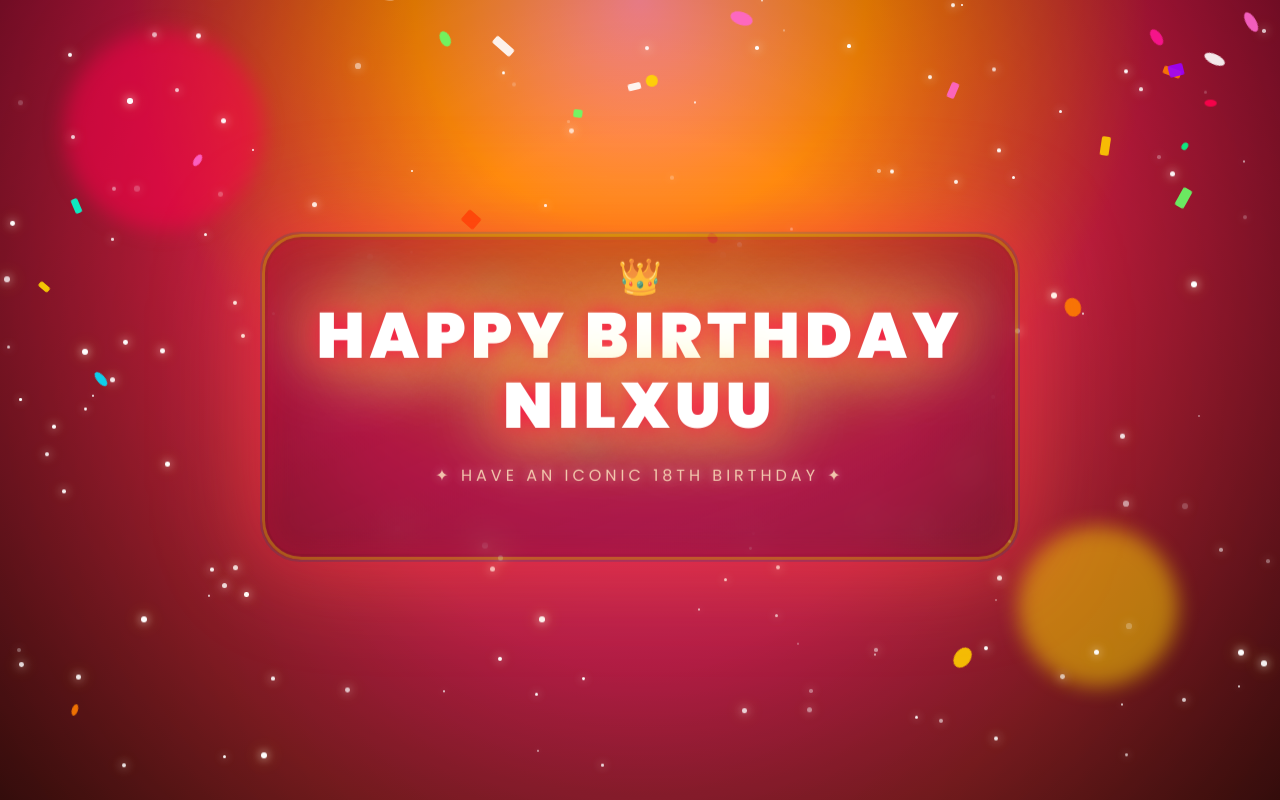
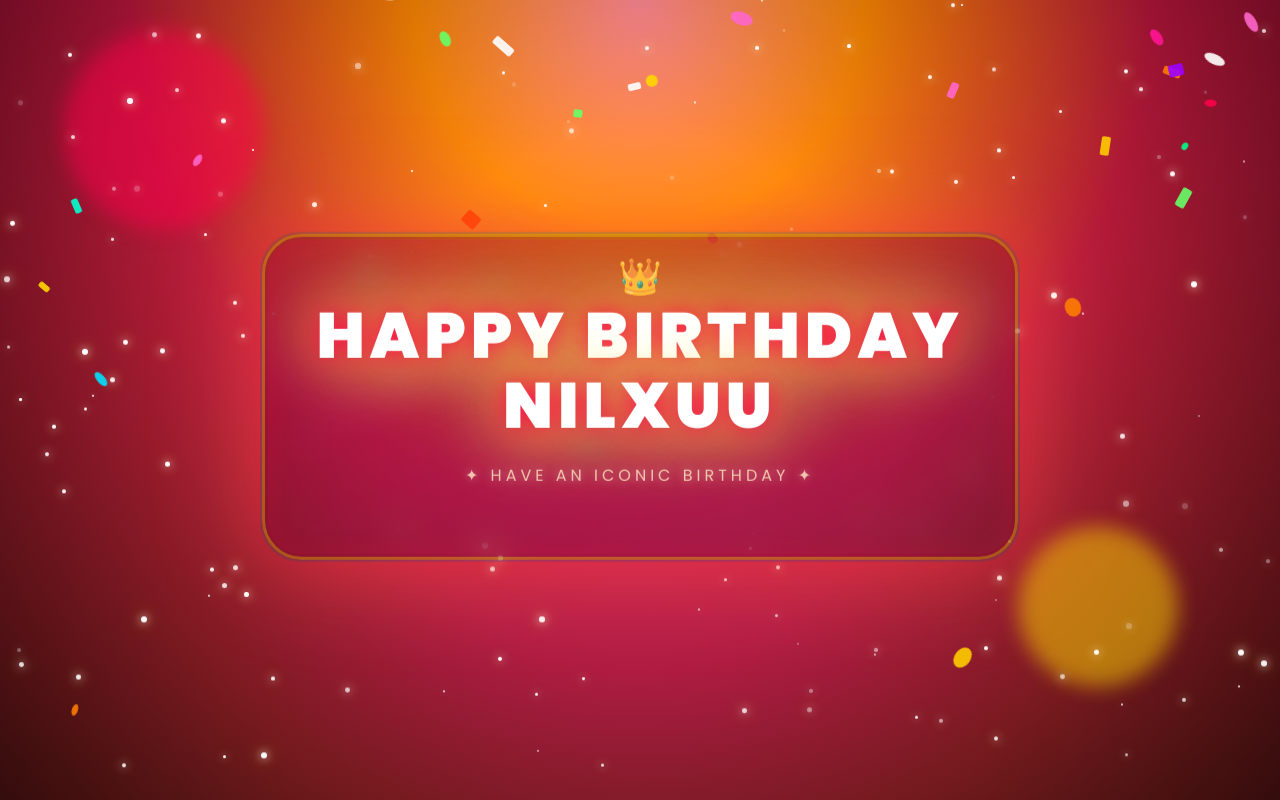
Before and after one commit to clockmaster124/f1-racer, a plain HTML site: page index.html in a window 1280 px wide. Shown: the top 800 px of the page. Drawn offline with Linux system fonts and the light colour scheme.

Commit message:
Update index.html

```diff
--- a/index.html
+++ b/index.html
@@ -577,7 +577,7 @@ body::before{
         </div>
 
         <div class="subtitle">
-            ✦ HAVE AN ICONIC 18TH BIRTHDAY ✦
+            ✦ HAVE AN ICONIC BIRTHDAY ✦
         </div>
 
     </div>
```
